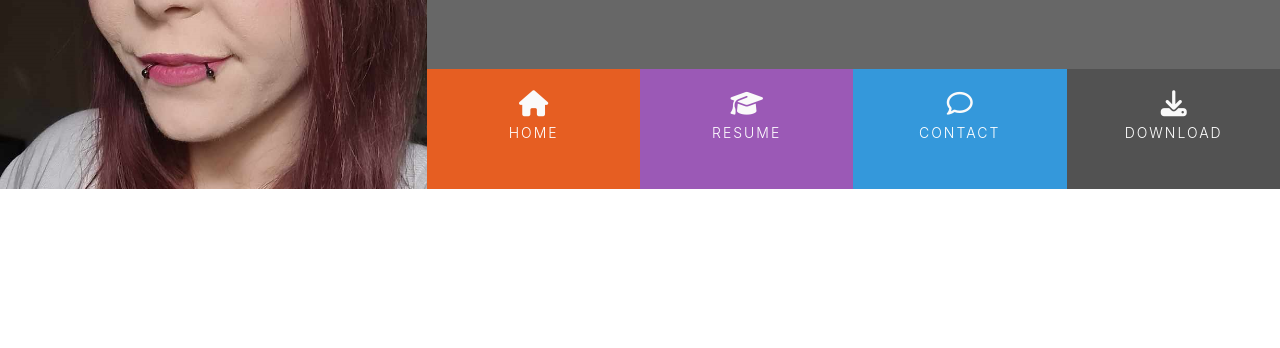
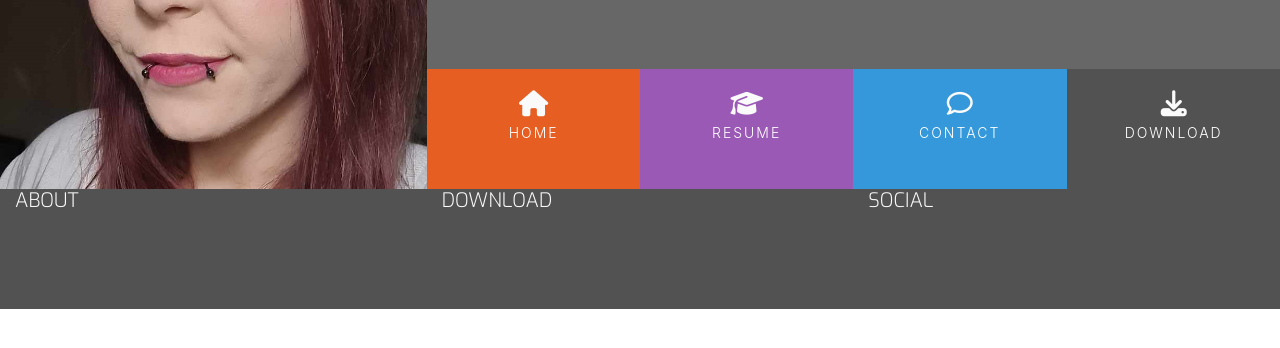
Before and after one commit to Jikazu/resume, a plain HTML site: page index.html in a window 1280 px wide. Shown: the part 180-528 px from the top of the page. Drawn offline with nearby package versions, Linux system fonts and the light colour scheme.

Commit message:
added footer, and some styling to the footer

```diff
--- a/assets/css/style.css
+++ b/assets/css/style.css
@@ -18,6 +18,25 @@
 
 .ui-menu-color-download {
     background-color: #525252;
+}
+
+/* --------------------------------- special paddings/margins/text */
+
+h1,
+h2,
+h3,
+h4 {
+    margin: 0;
+}
+
+.uppercase {
+    text-transform: uppercase;
+}
+
+.general-sub {
+    font-family: "Exo", sans-serif;
+    font-weight: 300;
+    color: #fafafa;
 }
 
 /* --------------------------------- Heading */
@@ -112,3 +131,12 @@ header {
     background: rgba(0,0,0, 0.2);
     height: 120px;
 }
+
+/* --------------------------------- Footer */
+
+footer {
+    background-color: #525252;
+    color: #fafafa;
+    min-height: 120px;
+    margin: 0;
+}
--- a/index.html
+++ b/index.html
@@ -46,7 +46,18 @@
     <section>
 
     </section>
-    <footer>
+    <footer class="container-fluid">
+        <div class="row">
+            <div class="col-sm-4">
+                <h5 class="uppercase general-sub">About</h5>
+            </div>
+            <div class="col-sm-4">
+                <h5 class="uppercase general-sub">Download</h5>
+            </div>
+            <div class="col-sm-4">
+                <h5 class="uppercase general-sub">Social</h5>
+            </div>
+        </div>
 
     </footer>
 
```
